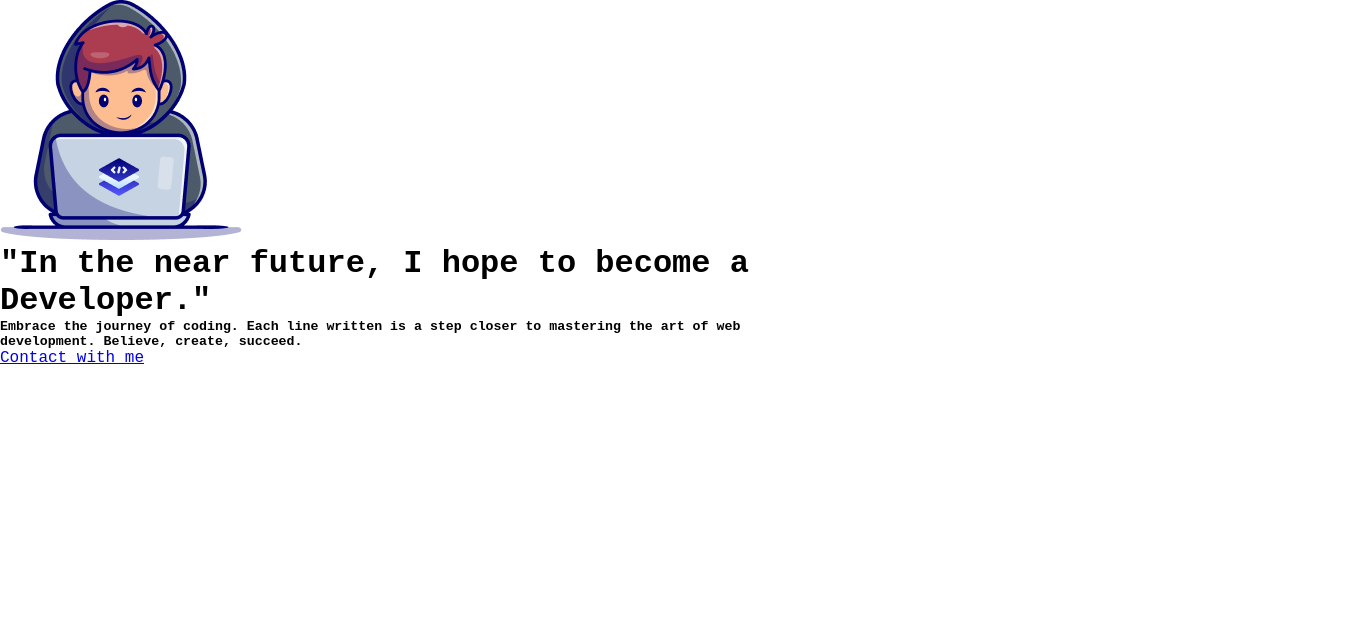
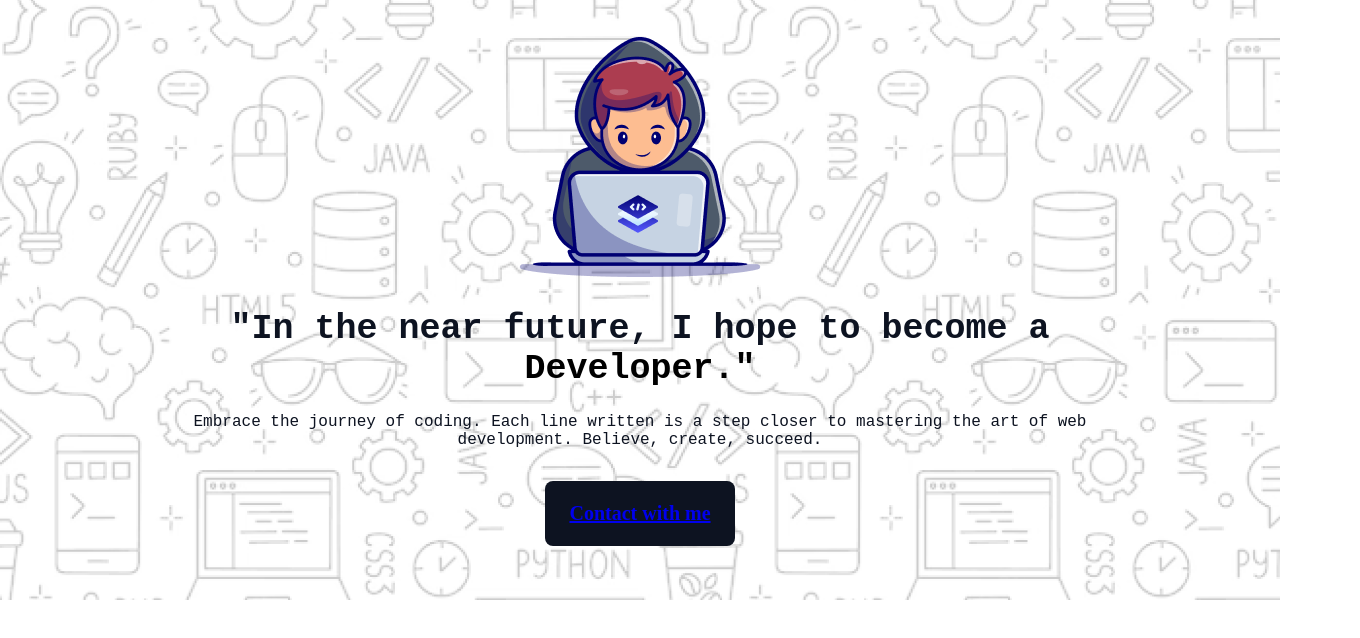
Before and after one commit to spidergroupcm/Assignment1, a plain HTML site: page index.html in a window 1280 px wide. Shown: the whole page, 1360 px wide, since content can reach past the window. Drawn offline with Linux system fonts and the light colour scheme; a web font is replaced by a local one.

Commit message:
Banner CSS Push

```diff
--- a/styles/style.css
+++ b/styles/style.css
@@ -8,3 +8,77 @@
 body {
     font-family: "Azeret Mono", monospace;
 }
+
+/* Banner Section Design Start */
+
+
+.banner-section-container {
+    display: flex;
+    flex-direction: column;
+    justify-content: center;
+    align-items: center;
+    background-image: url(../assets/Hero-bg.png);
+    margin-bottom: 80px;
+}
+
+.banner-content-container {
+    width: 1440px;
+    height: 600px;
+    display: flex;
+    flex-direction: column;
+    justify-content: center;
+    align-items: center;
+    padding: 26px 221px 44px 221px;
+}
+
+img {
+    margin-bottom: 32px;
+}
+
+.banner-content-container .banner-title {
+color: rgb(13, 19, 33);
+
+font-size: 35px;
+font-weight: 800;
+align-items: center;
+
+}
+
+.banner-content-container .banner-title2 {
+font-size: 35px;
+font-weight: 800;
+align-items: center;
+margin-bottom: 24px;
+}
+
+.banner-title-description1 {
+color: rgb(13, 19, 33);
+font-size: 16px;
+font-weight: 400;
+text-align: center;
+}
+
+.banner-title-description2 {
+color: rgb(13, 19, 33);
+font-size: 16px;
+font-weight: 400;
+text-align: center;
+margin-bottom: 32px;
+}
+
+.contact-button {
+
+color: rgb(243, 240, 240);
+font-family: Azeret Mono;
+font-size: 20px;
+font-weight: 700;
+line-height: 23px;
+letter-spacing: 0%;
+text-align: center;
+padding: 21px 24px 21px 24px;
+border-radius: 8px;
+background: rgb(13, 19, 33);
+}
+
+
+/* Banner Section Design End */
```
